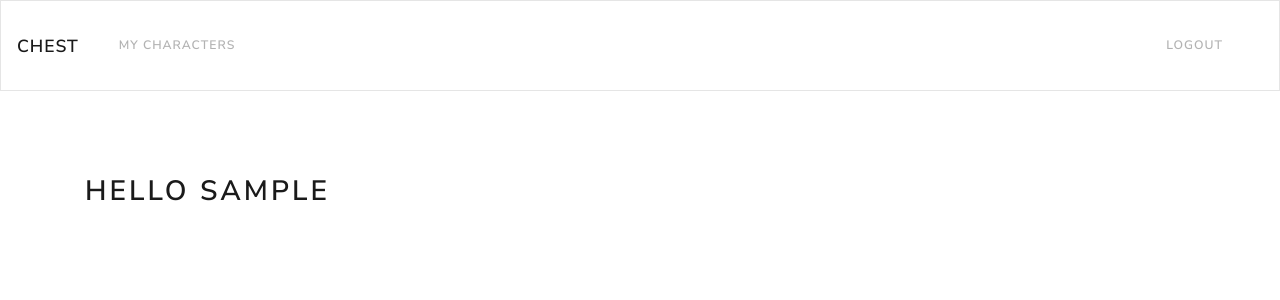
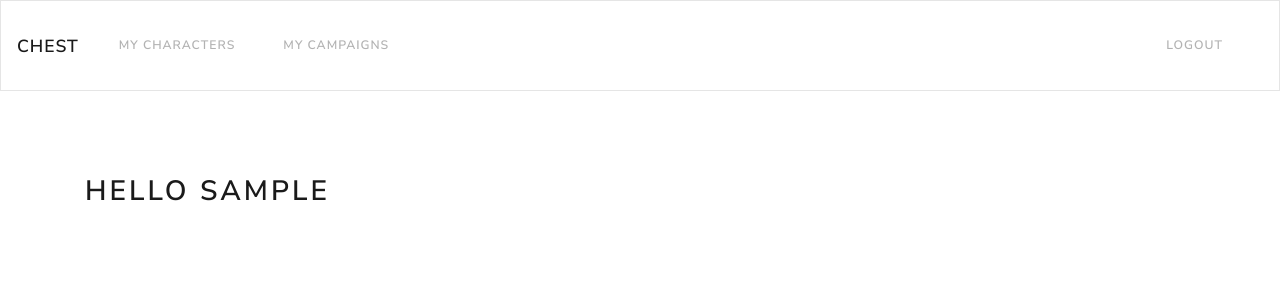
Before and after one commit to moodyRahman/chest, a Flask app: page / in a window 1280 px wide. Shown: the top 300 px of the page. Run offline with Flask 2, Linux system fonts and the light colour scheme; the visitor is signed in with stand-in values (Sample User, id 1); some libraries are stand-ins or nearby versions.

Commit message:
campaign creation link

```diff
--- a/app/templates/_base.html
+++ b/app/templates/_base.html
@@ -36,14 +36,19 @@
 				</li>
 			</ul>
 			{% else %}
+			<!-- right elements -->
 			<ul class="navbar-nav mr-auto">
 				<li class="nav-item">
 					<a class="nav-link" href="{{url_for('characters')}}">My Characters</a>
 				</li>
+				<li class="nav-item">
+					<a class="nav-link" href="{{ url_for('campaign') }}">My Campaigns</a>
+				</li>
 			</ul>
+			<!-- left elements -->
 			<ul class="navbar-nav ml-auto">
 				<li class="nav-item">
-					<a class="nav-link" href="{{ url_for('logout') }}">Logout</a>
+					<a class="nav-link" href="{{ url_for('login') }}">Logout</a>
 				</li>
 			</ul>
 			{% endif %}
```
